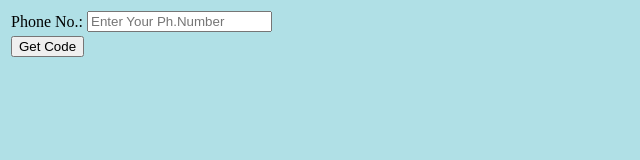
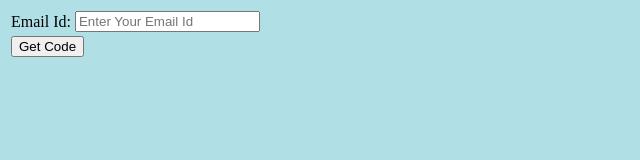
Before and after one commit to Satyam-Samal/html5-learning, a plain HTML site: page forgetpassword.html in a window 1280 px wide. Shown: the whole page, without its empty margins (0-640 px from the left). Drawn offline with Linux system fonts and the light colour scheme.

Commit message:
1 file modified

```diff
--- a/forgetpassword.html
+++ b/forgetpassword.html
@@ -10,10 +10,10 @@
     <table>
       <tr>
         <td>
-          Phone No.:
+          Email Id:
         </td>
         <td>
-          <input type="Number" name="Number" id="Number" required placeholder="Enter Your Ph.Number"/>
+          <input type="email" name="email" id="Number" required placeholder="Enter Your Email Id"/>
         </td>
       </tr>
       <tr>
```
